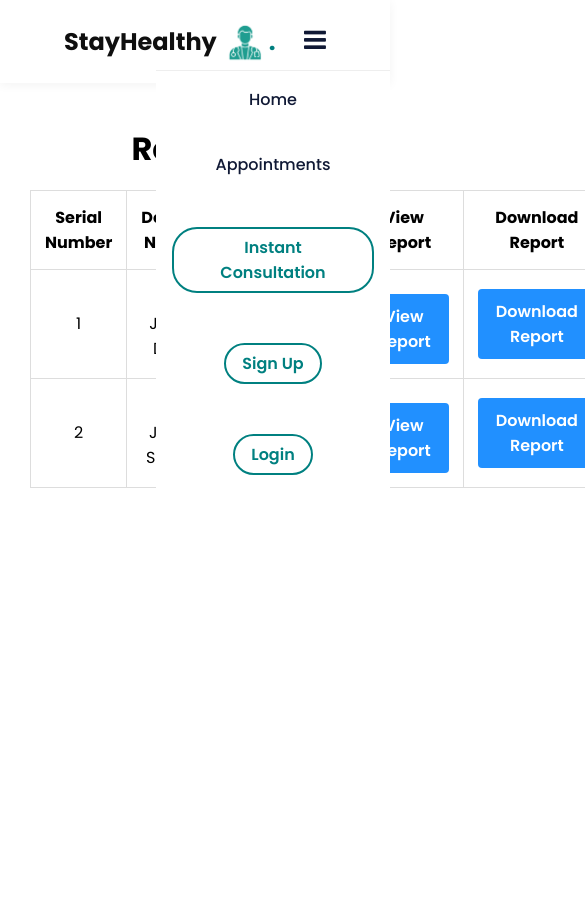
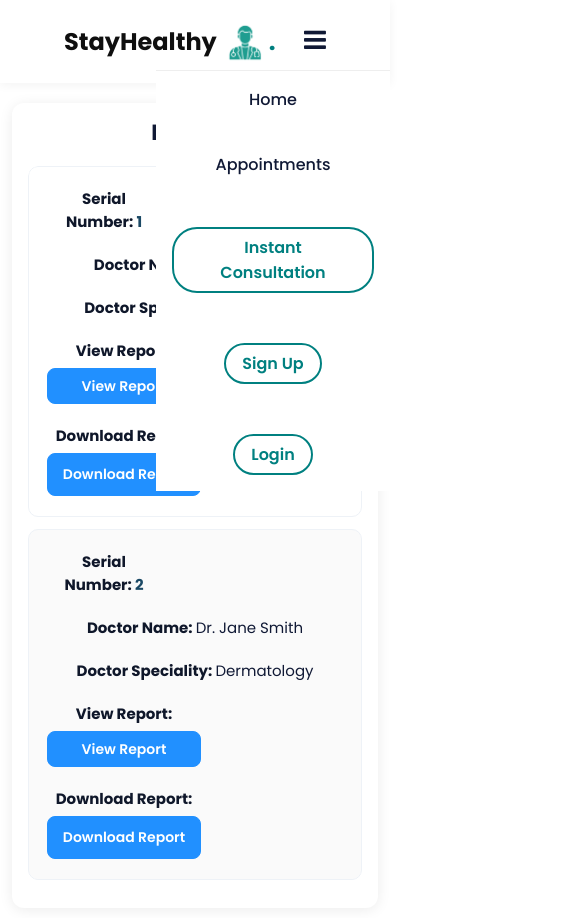
Before and after one commit to evolution407/stayhealthy-react-app, a React (Create React App) app: page /reports in a window 390 px wide. Shown: the top 918 px of the page, 585 px wide, since content can reach past the window. Before the commit the page ends 844 px from the top, so only its background shows below. Built offline with nearby package versions, Linux system fonts and the light colour scheme.

Commit message:
Style ReportsLayout component

```diff
--- a/src/Components/ReportsLayout/ReportsLayout.css
+++ b/src/Components/ReportsLayout/ReportsLayout.css
@@ -1,38 +1,185 @@
+/* ReportsLayout.css */
+
+/* Main wrapper */
 .reports-container {
-    padding: 30px;
+    max-width: 1000px;
+    margin: 40px auto;
+    padding: 24px;
+    background: #ffffff;
+    border-radius: 12px;
+    box-shadow: 0 2px 14px rgba(0, 0, 0, 0.08);
   }
 
+  /* Title */
   .reports-title {
-    font-size: 32px;
+    margin: 0 0 18px;
+    font-size: 26px;
     font-weight: 700;
-    margin-bottom: 20px;
+    color: #101935;
+    text-align: center;
   }
 
+  /* Table */
   .reports-table {
     width: 100%;
     border-collapse: collapse;
-    background: white;
+    overflow: hidden;
+    border-radius: 10px;
   }
 
-  .reports-table th,
-  .reports-table td {
-    border: 1px solid #ddd;
-    padding: 14px;
-    text-align: center;
+  /* Header */
+  .reports-table thead th {
+    text-align: left;
+    padding: 14px 12px;
+    font-size: 14px;
+    letter-spacing: 0.2px;
+    color: #0f172a;
+    background: #f3f7ff;
+    border-bottom: 1px solid #e6eaf2;
   }
 
-  .report-btn {
-    display: inline-block;
-    padding: 10px 18px;
-    background: #2190ff;
-    color: white;
-    border: none;
-    border-radius: 4px;
-    cursor: pointer;
-    text-decoration: none;
-    font-weight: 600;
+  /* Body cells */
+  .reports-table tbody td {
+    padding: 14px 12px;
+    font-size: 15px;
+    color: #101935;
+    border-bottom: 1px solid #eef2f7;
+    vertical-align: middle;
   }
 
+  /* Zebra rows */
+  .reports-table tbody tr:nth-child(even) {
+    background: #fafafa;
+  }
+
+  /* Hover row */
+  .reports-table tbody tr:hover {
+    background: #f6fbff;
+  }
+
+  /* Serial number align */
+  .reports-table tbody td:first-child {
+    font-weight: 700;
+    color: #1b4965;
+    width: 130px;
+  }
+
+  /* Actions columns */
+  .reports-table tbody td:nth-child(4),
+  .reports-table tbody td:nth-child(5) {
+    width: 170px;
+  }
+
+  /* Button / link shared style */
+  .report-btn {
+    display: inline-flex;
+    align-items: center;
+    justify-content: center;
+    min-width: 130px;
+    padding: 10px 14px;
+    border-radius: 8px;
+    border: 1px solid #2190ff;
+    background: #2190ff;
+    color: #ffffff;
+    font-weight: 600;
+    font-size: 14px;
+    cursor: pointer;
+    text-decoration: none; /* for <a> */
+    transition: transform 0.06s ease, background-color 0.2s ease, border-color 0.2s ease;
+  }
+
+  /* Hover */
   .report-btn:hover {
-    background: #1677db;
+    background: #0f66e6;
+    border-color: #0f66e6;
   }
+
+  /* Active click */
+  .report-btn:active {
+    transform: scale(0.98);
+  }
+
+  /* Focus accessibility */
+  .report-btn:focus {
+    outline: none;
+  }
+
+  .report-btn:focus-visible {
+    box-shadow: 0 0 0 3px rgba(33, 144, 255, 0.25);
+  }
+
+  /* Make the <button> look consistent */
+  button.report-btn {
+    font-family: inherit;
+    line-height: 1;
+  }
+
+  /* Responsive table: keep readable on small screens */
+  @media (max-width: 860px) {
+    .reports-container {
+      margin: 20px 12px;
+      padding: 16px;
+    }
+
+    .reports-title {
+      font-size: 22px;
+    }
+
+    .reports-table thead {
+      display: none;
+    }
+
+    .reports-table,
+    .reports-table tbody,
+    .reports-table tr,
+    .reports-table td {
+      display: block;
+      width: 100%;
+    }
+
+    .reports-table tbody tr {
+      border: 1px solid #eef2f7;
+      border-radius: 10px;
+      padding: 10px;
+      margin-bottom: 12px;
+      background: #ffffff;
+    }
+
+    .reports-table tbody td {
+      border: none;
+      padding: 10px 8px;
+    }
+
+    /* Labels for each cell */
+    .reports-table tbody td:nth-child(1)::before {
+      content: "Serial Number: ";
+      font-weight: 700;
+      color: #0f172a;
+    }
+    .reports-table tbody td:nth-child(2)::before {
+      content: "Doctor Name: ";
+      font-weight: 700;
+      color: #0f172a;
+    }
+    .reports-table tbody td:nth-child(3)::before {
+      content: "Doctor Speciality: ";
+      font-weight: 700;
+      color: #0f172a;
+    }
+    .reports-table tbody td:nth-child(4)::before {
+      content: "View Report: ";
+      font-weight: 700;
+      color: #0f172a;
+    }
+    .reports-table tbody td:nth-child(5)::before {
+      content: "Download Report: ";
+      font-weight: 700;
+      color: #0f172a;
+    }
+
+    .report-btn {
+      width: 100%;
+      min-width: 0;
+      margin-top: 6px;
+    }
+  }
```
